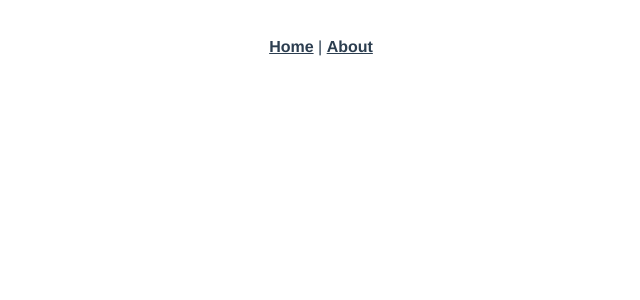
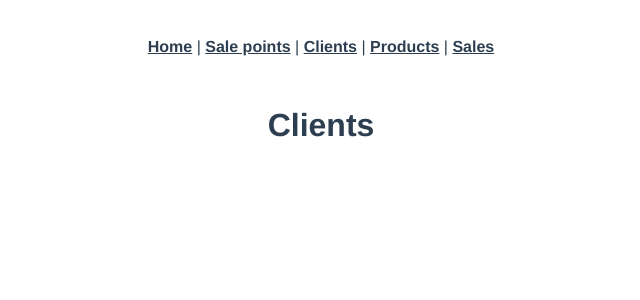
Before and after one commit to mateusnerigo/vue_js_spa_laravel_consumming, a Vue app: page /clients in a window 1280 px wide. Before the commit this address had no page. Shown: the top 300 px of the page, without its empty margins (319-959 px from the left). Built offline with nearby package versions, Linux system fonts and the light colour scheme.

Commit message:
#001 - basic project structuring, api testing

```diff
--- a/src/App.vue
+++ b/src/App.vue
@@ -1,7 +1,10 @@
 <template>
   <nav>
     <router-link to="/">Home</router-link> |
-    <router-link to="/about">About</router-link>
+    <router-link to="/salePoints">Sale points</router-link> |
+    <router-link to="/salePoints">Clients</router-link> |
+    <router-link to="/salePoints">Products</router-link> |
+    <router-link to="/salePoints">Sales</router-link>
   </nav>
   <router-view/>
 </template>
--- a/src/router/index.js
+++ b/src/router/index.js
@@ -1,4 +1,8 @@
-import { createRouter, createWebHistory } from 'vue-router'
+import {
+  createRouter,
+  createWebHistory
+} from 'vue-router'
+
 import HomeView from '../views/HomeView.vue'
 
 const routes = [
@@ -8,12 +12,24 @@ const routes = [
     component: HomeView
   },
   {
-    path: '/about',
-    name: 'about',
-    // route level code-splitting
-    // this generates a separate chunk (about.[hash].js) for this route
-    // which is lazy-loaded when the route is visited.
-    component: () => import(/* webpackChunkName: "about" */ '../views/AboutView.vue')
+    path: '/salePoints',
+    name: 'SalePoints',
+    component: () => import(/* webpackChunkName: "salePoints" */ '../views/salePoints/SalePointsView.vue')
+  },
+  {
+    path: '/clients',
+    name: 'Clients',
+    component: () => import(/* webpackChunkName: "clients" */ '../views/clients/ClientsView.vue')
+  },
+  {
+    path: '/products',
+    name: 'Products',
+    component: () => import(/* webpackChunkName: "products" */ '../views/products/ProductsView.vue')
+  },
+  {
+    path: '/sales',
+    name: 'Sales',
+    component: () => import(/* webpackChunkName: "sales" */ '../views/sales/SalesView.vue')
   }
 ]
 
--- a/src/views/AboutView.vue
+++ /dev/null
@@ -1,5 +0,0 @@
-<template>
-  <div class="about">
-    <h1>This is an about page</h1>
-  </div>
-</template>
--- /dev/null
+++ b/src/views/clients/ClientsView.vue
@@ -0,0 +1,13 @@
+<template>
+    <h1>Clients</h1>
+</template>
+
+<script>
+export default {
+    name: 'ClientsView',
+}
+</script>
+
+<style lang="scss" scoped>
+
+</style>
--- /dev/null
+++ b/src/views/products/ProductsView.vue
@@ -0,0 +1,13 @@
+<template>
+    <h1>Products</h1>
+</template>
+
+<script>
+export default {
+    name: 'ProductsView',
+}
+</script>
+
+<style lang="scss" scoped>
+
+</style>
--- /dev/null
+++ b/src/views/salePoints/SalePointsView.vue
@@ -0,0 +1,35 @@
+<template>
+    <div>
+        <h1>Sale points</h1>
+        <div v-for="salePoint in salePoints" :key="salePoint.idSalePoints">
+            {{ salePoint.salePointName }}
+        </div>
+    </div>
+</template>
+
+<script>
+export default {
+    name: 'SalePointsView',
+    data() {
+        return {
+            msg: null,
+            msgType: null,
+            salePoints: []
+        }
+    },
+
+    created() {
+        fetch('http://localhost:8000/api/salePoints')
+            .then(response => response.json())
+            .then(res => {
+                this.msg = res.msg;
+                this.msgType = res.type;
+                this.salePoints = res.data;
+            });
+    }
+}
+</script>
+
+<style lang="scss" scoped>
+
+</style>
--- /dev/null
+++ b/src/views/sales/SalesView.vue
@@ -0,0 +1,13 @@
+<template>
+    <h1>Sales</h1>
+</template>
+
+<script>
+export default {
+    name: 'SalesView',
+}
+</script>
+
+<style lang="scss" scoped>
+
+</style>
--- a/vue.config.js
+++ b/vue.config.js
@@ -1,4 +1,5 @@
 const { defineConfig } = require('@vue/cli-service')
 module.exports = defineConfig({
-  transpileDependencies: true
+  transpileDependencies: true,
+  publicPath: './'
 })
```
Also changed, not shown: 1 other file (tests, documents, lock files or other folders).
